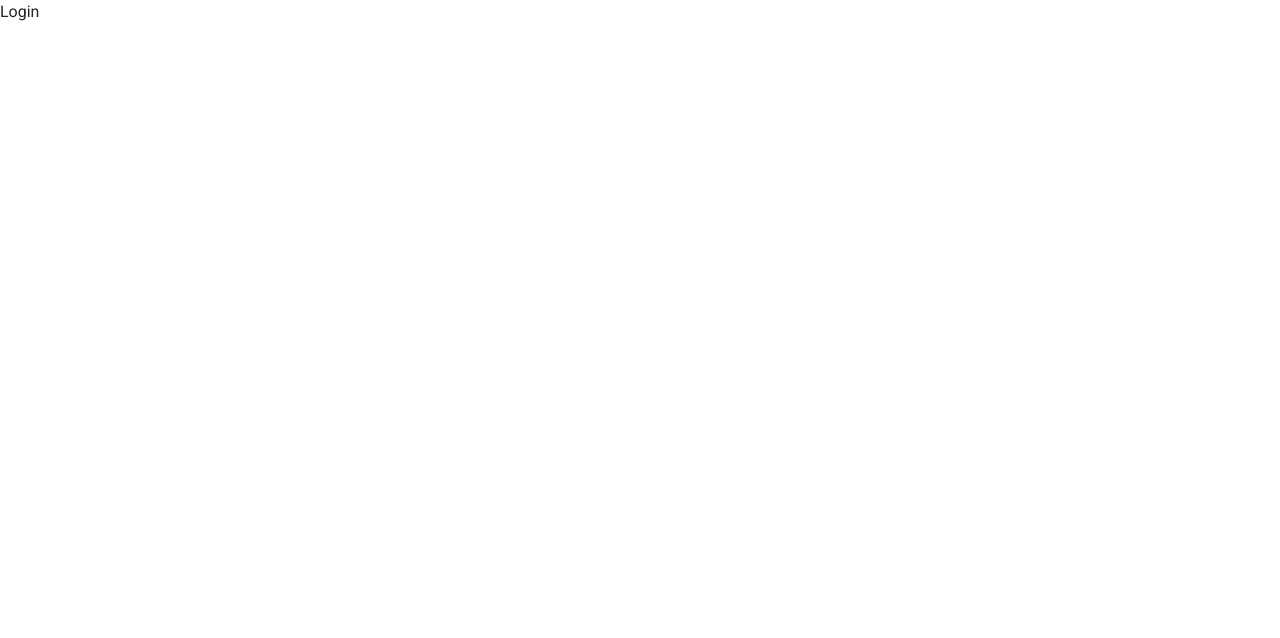
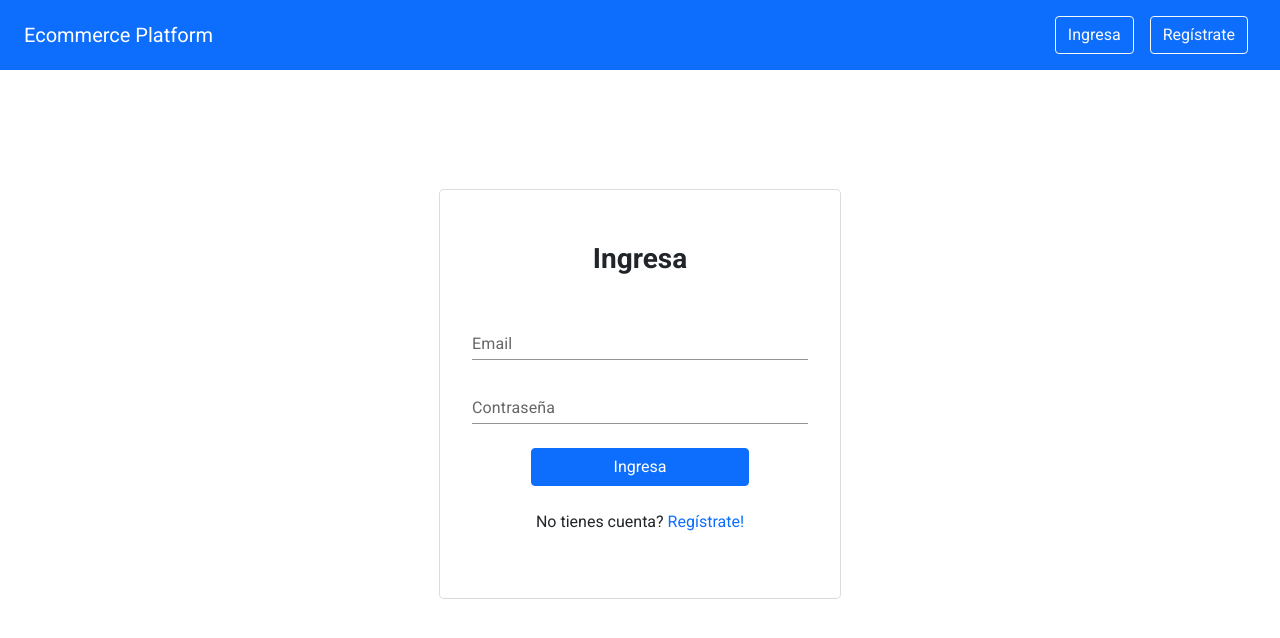
Before and after one commit to Akio789/ecommerce-platform, a React (Create React App) app: page /login in a window 1280 px wide. Shown: the top 638 px of the page. Built offline with nearby package versions, Linux system fonts and the light colour scheme.

Commit message:
Login form UI

```diff
--- a/src/pages/landing-page/header/Header.jsx
+++ b/src/pages/landing-page/header/Header.jsx
@@ -5,6 +5,10 @@ import styles from './Header.module.scss';
 
 const Header = () => {
   const navigate = useNavigate();
+
+  const onBrandClicked = () => {
+    navigate('/');
+  }
 
   const onLoginButtonClicked = () => {
     navigate('/login');
@@ -18,7 +22,12 @@ const Header = () => {
       expand="lg"
       className={styles.header}
     >
-      <Navbar.Brand>Ecommerce Platform</Navbar.Brand>
+      <Navbar.Brand
+        className={styles.brand}
+        onClick={onBrandClicked}
+      >
+        Ecommerce Platform
+      </Navbar.Brand>
       <Navbar.Toggle />
       <Navbar.Collapse>
         <Nav
@@ -29,10 +38,14 @@ const Header = () => {
               variant="outline-light"
               onClick={onLoginButtonClicked}
             >
-              Login
+              Ingresa
             </Button>
           </Nav.Link>
-          <Nav.Link><Button variant="outline-light">Sign Up</Button></Nav.Link>
+          <Nav.Link>
+            <Button variant="outline-light">
+              Regístrate
+            </Button>
+          </Nav.Link>
         </Nav>
       </Navbar.Collapse>
     </Navbar >
--- a/src/pages/landing-page/header/Header.module.scss
+++ b/src/pages/landing-page/header/Header.module.scss
@@ -5,3 +5,7 @@
         display: flex;
     }
 }
+
+.brand {
+    cursor: pointer;
+}
--- a/src/pages/login/Login.jsx
+++ b/src/pages/login/Login.jsx
@@ -1,7 +1,36 @@
 import React from 'react';
+import { TextField } from '@mui/material';
+import { Button } from 'react-bootstrap';
+import Header from '../landing-page/header/Header';
+import styles from './Login.module.scss';
 
 const Login = () => {
-  return <div>Login</div>;
+  return (
+    <div>
+      <Header />
+      <div className={styles['login-container']}>
+        <p className={styles.title}>Ingresa</p>
+        <TextField
+          variant="standard"
+          label="Email"
+          type="email"
+          className={styles.input}
+        />
+        <TextField
+          variant="standard"
+          label="Contraseña"
+          type="password"
+          className={styles.input}
+        />
+        <Button>
+          Ingresa
+        </Button>
+        <p className={styles['sign-up']}>
+          No tienes cuenta? <span>Regístrate!</span>
+        </p>
+      </div>
+    </div>
+  );
 }
 
 export default Login;
--- /dev/null
+++ b/src/pages/login/Login.module.scss
@@ -0,0 +1,38 @@
+.login-container {
+    display: flex;
+    flex-direction: column;
+    width: 25rem;
+    margin: 0 auto;
+    margin-top: 15vh;
+    padding: 3rem 2rem;
+    box-shadow: rgba(0, 0, 0, 0.02) 0px 1px 3px 0px, rgba(27, 31, 35, 0.15) 0px 0px 0px 1px;
+    border-radius: 0.25rem;
+    row-gap: 1rem;
+
+    & button {
+        width: 65%;
+        margin: 0.5rem auto 0 auto;
+    }
+}
+
+.title {
+    font-size: 1.75rem;
+    font-weight: bold;
+    text-align: center;
+}
+
+.sign-up {
+    text-align: center;
+    margin-top: 0.5rem;
+
+    & span {
+        color: var(--primary);
+        cursor: pointer;
+    }
+}
+
+@media only screen and (max-width: 500px) {
+    .login-container {
+        width: 20rem;
+    }
+}
```
